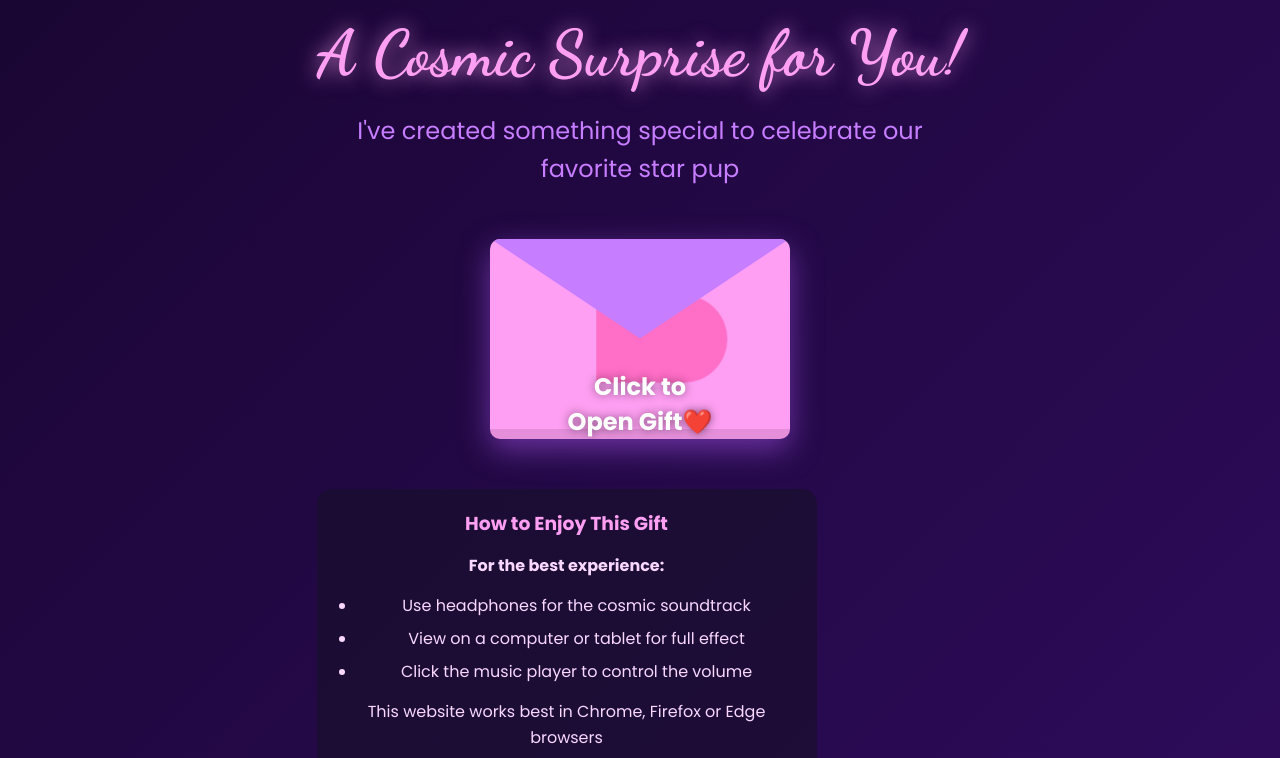
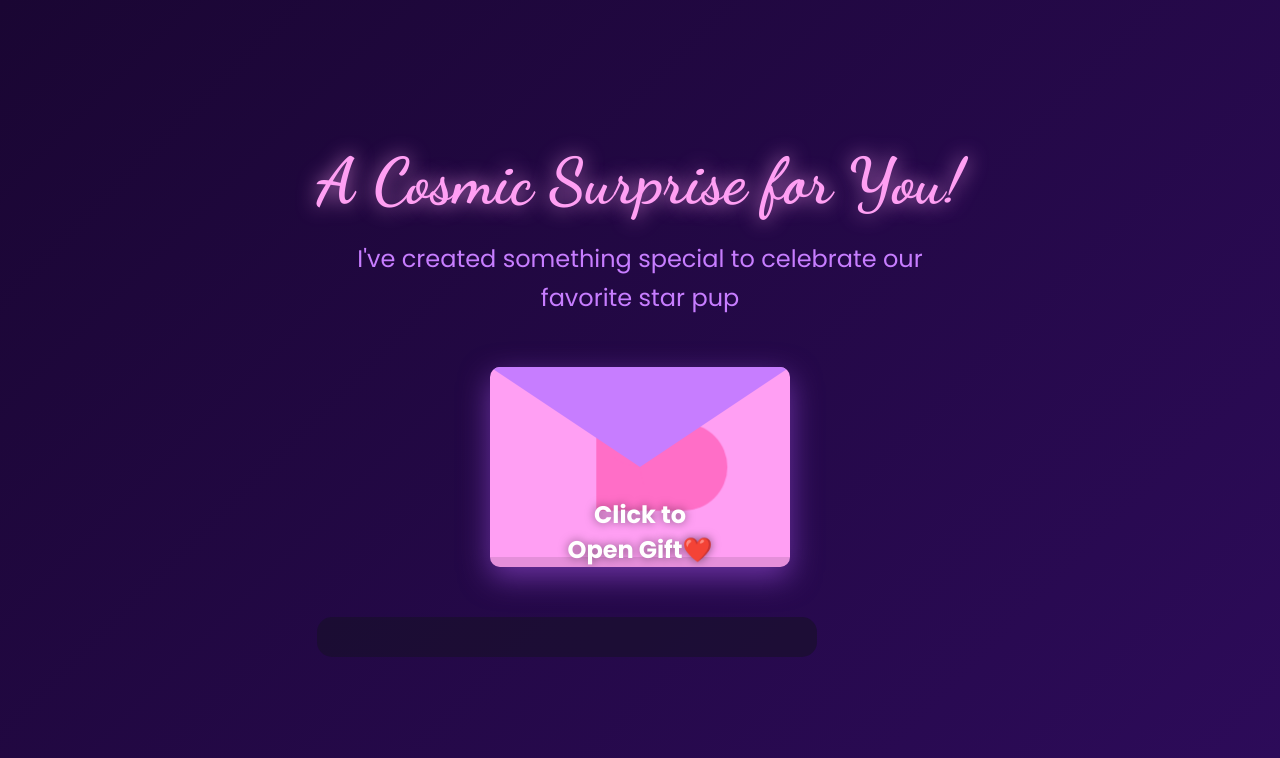
Before and after one commit to CrazyyCoderr/melo, a plain HTML site: page index.html in a window 1280 px wide. Shown: the top 758 px of the page. Drawn offline with Linux system fonts and the light colour scheme.

Commit message:
Update index.html

```diff
--- a/index.html
+++ b/index.html
@@ -997,14 +997,7 @@
       </div>
 
       <div class="instructions">
-        <h3>How to Enjoy This Gift</h3>
-        <p><strong>For the best experience:</strong></p>
-        <ul>
-          <li>Use headphones for the cosmic soundtrack</li>
-          <li>View on a computer or tablet for full effect</li>
-          <li>Click the music player to control the volume</li>
-        </ul>
-        <p>This website works best in Chrome, Firefox or Edge browsers</p>
+
       </div>
     </div>
   </div>
```
